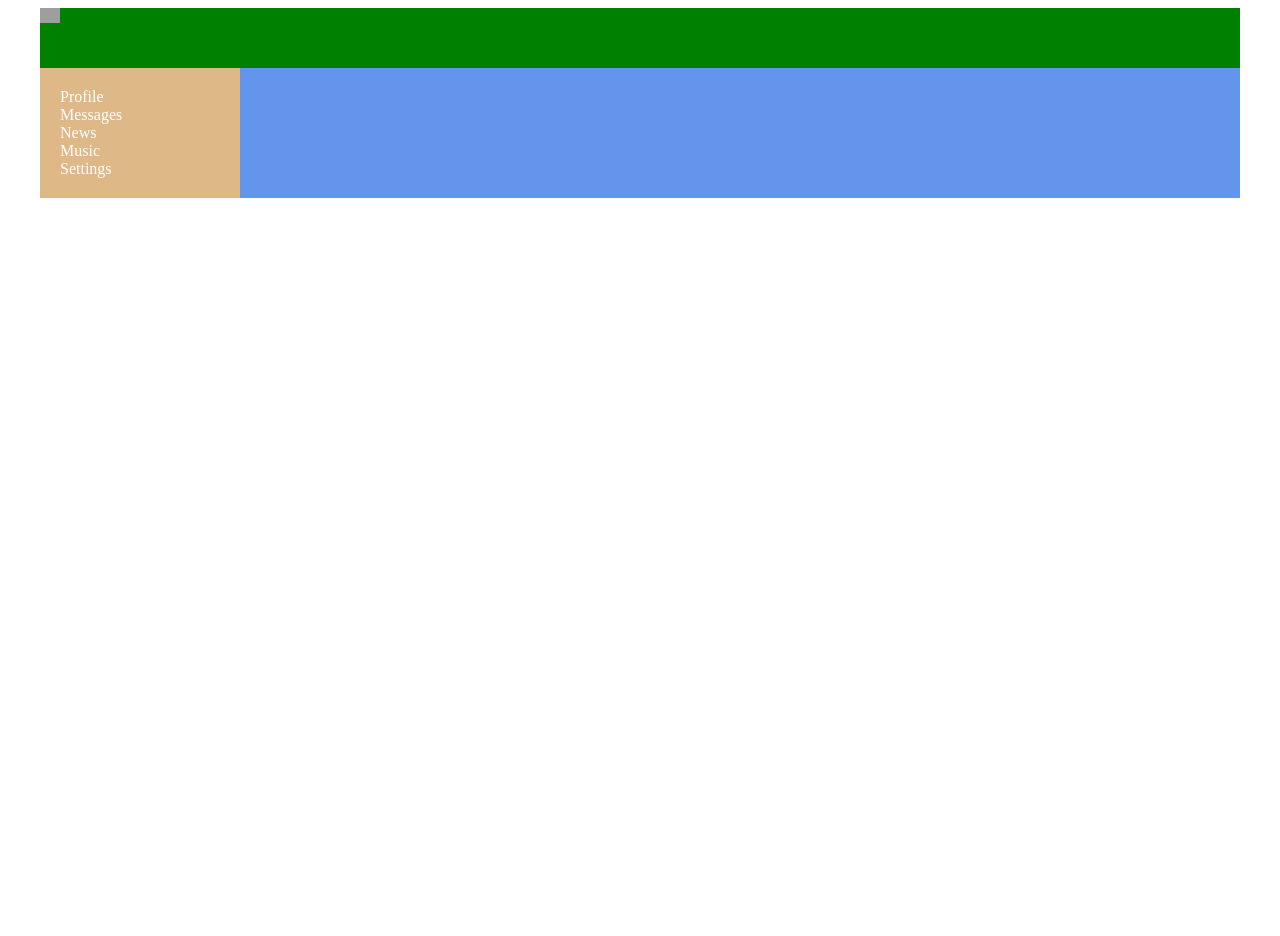
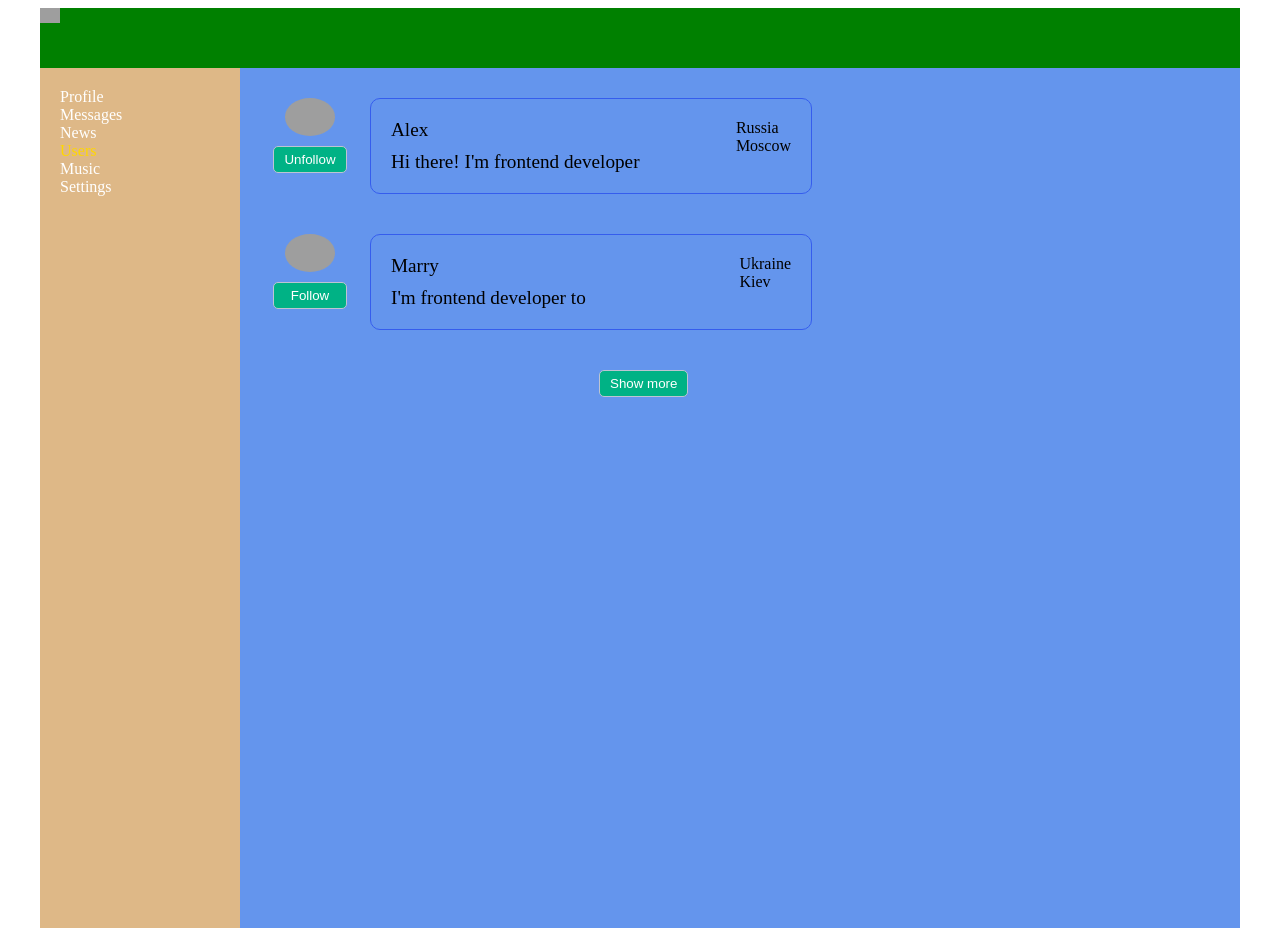
Before and after one commit to Alex859R/samurai, a React (Create React App) app: page /users in a window 1280 px wide. Before the commit the page ends 800 px from the top, so only its background shows below. Built offline with nearby package versions, Linux system fonts and the light colour scheme; grey boxes are pictures that could not be loaded.

Commit message:
added users page

```diff
--- a/src/App.js
+++ b/src/App.js
@@ -4,7 +4,9 @@ import Header from './components/Header/Header';
 import Navbar from './components/Navbar/Navbar';
 import Profile from './components/Profile/Profile';
 import DialogsContainer from "./components/Dialogs/DialogsContainer";
+import UsersContainer from "./components/Users/UsersContainer";
 import { Route } from "react-router-dom";
+
 
 const App = (props) => {
     return (
@@ -16,6 +18,8 @@ const App = (props) => {
                     <DialogsContainer /> }/>
                 <Route path='/profile' render={ () =>
                     <Profile /> }/>
+                <Route path='/users' render={ () =>
+                    <UsersContainer /> }/>
             </div>
         </div>
     );
--- a/src/components/Dialogs/Dialogs.jsx
+++ b/src/components/Dialogs/Dialogs.jsx
@@ -5,10 +5,10 @@ import s from './Dialogs.module.css';
 
 const Dialogs = (props) => {
     const dialogsElements = props.dialogs.map(d =>
-        <DialogItem name={ d.name } id={ d.id }/>);
+        <DialogItem name={ d.name } key={ d.id }/>);
 
     const messagesElements = props.messages.map(m =>
-        <Message message={ m.message }/>);
+        <Message key={ m.id } message={ m.message }/>);
 
     const onNewMessageChange = (e) => {
         const message = e.target.value;
--- a/src/components/Navbar/Navbar.jsx
+++ b/src/components/Navbar/Navbar.jsx
@@ -15,6 +15,9 @@ const Navbar = () => {
                 <a>News</a>
             </div>
             <div className={s.item}>
+                <NavLink to="/users" activeClassName={s.activeLink}>Users</NavLink>
+            </div>
+            <div className={s.item}>
                 <a>Music</a>
             </div>
             <div className={s.item}>
--- a/src/components/Profile/MyPosts/MyPosts.jsx
+++ b/src/components/Profile/MyPosts/MyPosts.jsx
@@ -5,7 +5,7 @@ import Post from './Post/Post';
 const MyPosts = (props) => {
 
     let postsElements =
-        props.posts.map( p => <Post message={p.message} likesCount={p.likesCount}/>);
+        props.posts.map( p => <Post key={ p.id } message={p.message} likesCount={p.likesCount}/>);
 
 
     const onPostTextUpdate = (e) => {
--- /dev/null
+++ b/src/components/Users/Users.jsx
@@ -0,0 +1,55 @@
+import React from 'react';
+import usersStyle from "./Users.module.css";
+
+const Users = (props) => {
+    if (props.users.length === 0) {
+        props.setUsers([
+            {
+                id: 1, avatar: 'https://thumbs.dreamstime.com/b/creative-illustration-default-avatar-profile-placeholder-isolated-background-art-design-grey-photo-blank-template-mockup-144849704.jpg', followed: true, name: "Alex", status: "Hi there! I'm frontend developer", location: { country: 'Russia', city: 'Moscow' }
+            },
+            {
+                id: 2, avatar: 'https://thumbs.dreamstime.com/b/creative-illustration-default-avatar-profile-placeholder-isolated-background-art-design-grey-photo-blank-template-mockup-144849704.jpg', followed: false, name: "Marry", status: "I'm frontend developer to", location: { country: 'Ukraine', city: 'Kiev' }
+            }
+        ]);
+    }
+
+    const userCards = props.users.map(user => {
+        return (
+            <div className={ usersStyle.userCard } key={ user.id }>
+                <div className={ usersStyle.userCardAvatar }>
+                    <img src={ user.avatar } alt="avatar"/>
+                    {
+                        user.followed ?
+                            <button onClick={ () => props.unfollow(user.id) }>Unfollow</button>
+                            :
+                            <button onClick={ () => props.follow(user.id) }>Follow</button>
+                    }
+                </div>
+                <div className={ usersStyle.userCardInfo }>
+                    <div className={ usersStyle.userInfo }>
+                        <div>{ user.name }</div>
+                        <div>{ user.status }</div>
+                    </div>
+                    <div>
+                        <div>
+                            { user.location.country }
+                        </div>
+                        <div>
+                            { user.location.city }
+                        </div>
+                    </div>
+                </div>
+            </div>
+        )
+    })
+    return (
+        <div className={ usersStyle.users }>
+            { userCards }
+            <button className={ usersStyle.showMore }>Show
+                more
+            </button>
+        </div>
+    )
+};
+
+export default Users;
--- /dev/null
+++ b/src/components/Users/Users.module.css
@@ -0,0 +1,66 @@
+.users {
+    padding: 30px;
+    min-height: 100vh;
+}
+.users button {
+    display: block;
+    padding: 5px 10px;
+    min-width: 74px;
+    color: white;
+    background-color: #00B285;
+    outline: none;
+    border-radius: 5px;
+    border: 1px solid #BDC4D2;
+    transition: all .3s ease;
+    cursor: pointer;
+}
+
+.users button:active {
+    transform: scale(0.9);
+}
+
+.users button:hover {
+    background-color: #00BF8F;
+}
+
+.showMore {
+    margin-left: 35%;
+}
+.userCard {
+    display: flex;
+    margin: 0 0 40px 0;
+}
+
+.userCardAvatar {
+    display: flex;
+    align-items: center;
+    flex-direction: column;
+    min-width: 80px;
+    margin: 0 20px 0 0;
+    min-height: 70px;
+}
+
+.userCardAvatar img {
+    max-width: 50px;
+    max-height: 50px;
+    border-radius: 50%;
+    margin: 0 0 10px 0;
+}
+
+.userCardInfo {
+    display: flex;
+    flex: 1 1 auto;
+    max-width: 400px;
+    border: 1px solid #355DED;
+    padding: 20px;
+    border-radius: 10px;
+}
+
+.userInfo {
+    flex-grow: 1;
+    font-size: 1.2rem;
+}
+
+.userInfo > div:first-child {
+    margin-bottom: 10px;
+}
--- /dev/null
+++ b/src/components/Users/UsersContainer.jsx
@@ -0,0 +1,28 @@
+import React from 'react';
+import { connect } from "react-redux";
+import Users from "./Users";
+import { followAC, unfollowAC, setUsersAC }from "../../redux/users-reducer";
+
+const mapStateToProps = (state) => {
+    return {
+        users: state.usersPage.users,
+    }
+}
+
+const mapDispatchToProps = (dispatch) => {
+    return {
+        follow: (userId) => {
+            dispatch(followAC(userId));
+        },
+        unfollow: (userId) => {
+            dispatch(unfollowAC(userId));
+        },
+        setUsers: (users) => {
+            dispatch(setUsersAC(users));
+        }
+    }
+}
+
+const UsersContainer = connect(mapStateToProps, mapDispatchToProps)(Users);
+
+export default UsersContainer;
--- a/src/redux/redux-store.js
+++ b/src/redux/redux-store.js
@@ -1,10 +1,12 @@
 import { combineReducers, createStore } from "redux";
 import profileReducer from "./profile-reducer";
 import dialogsReducer from "./dialogs-reducer";
+import usersReducer from "./users-reducer";
 
 const reducers = combineReducers({
     profilePage: profileReducer,
     dialogsPage: dialogsReducer,
+    usersPage: usersReducer,
 })
 const store = createStore(reducers);
 
--- /dev/null
+++ b/src/redux/users-reducer.js
@@ -0,0 +1,39 @@
+const FOLLOW = "FOLLOW";
+const UNFOLLOW = "UNFOLLOW";
+const SET_USERS = "SET-USERS";
+
+const initialState = {
+    users: [],
+};
+
+const usersReducer = (state = initialState, action) => {
+    switch (action.type) {
+        case FOLLOW:
+            return {
+                users: state.users.map(user => {
+                    if (user.id === action.userId) return { ...user, followed: true };
+                    return user;
+                })
+            };
+        case UNFOLLOW:
+            return {
+                users: state.users.map(user => {
+                    if (user.id === action.userId) return { ...user, followed: false };
+                    return user;
+                })
+            };
+        case SET_USERS:
+            return {
+                ...state, users: [...state.users, ...action.users],
+            }
+        default:
+            return state;
+    }
+}
+
+const followAC = userId => ({ type: FOLLOW, userId });
+const unfollowAC = userId => ({ type: UNFOLLOW, userId });
+const setUsersAC = (users) => ({ type: SET_USERS, users });
+
+export default usersReducer;
+export { followAC, unfollowAC, setUsersAC };
```
Also changed, not shown: 1 other file (tests, documents, lock files or other folders).
